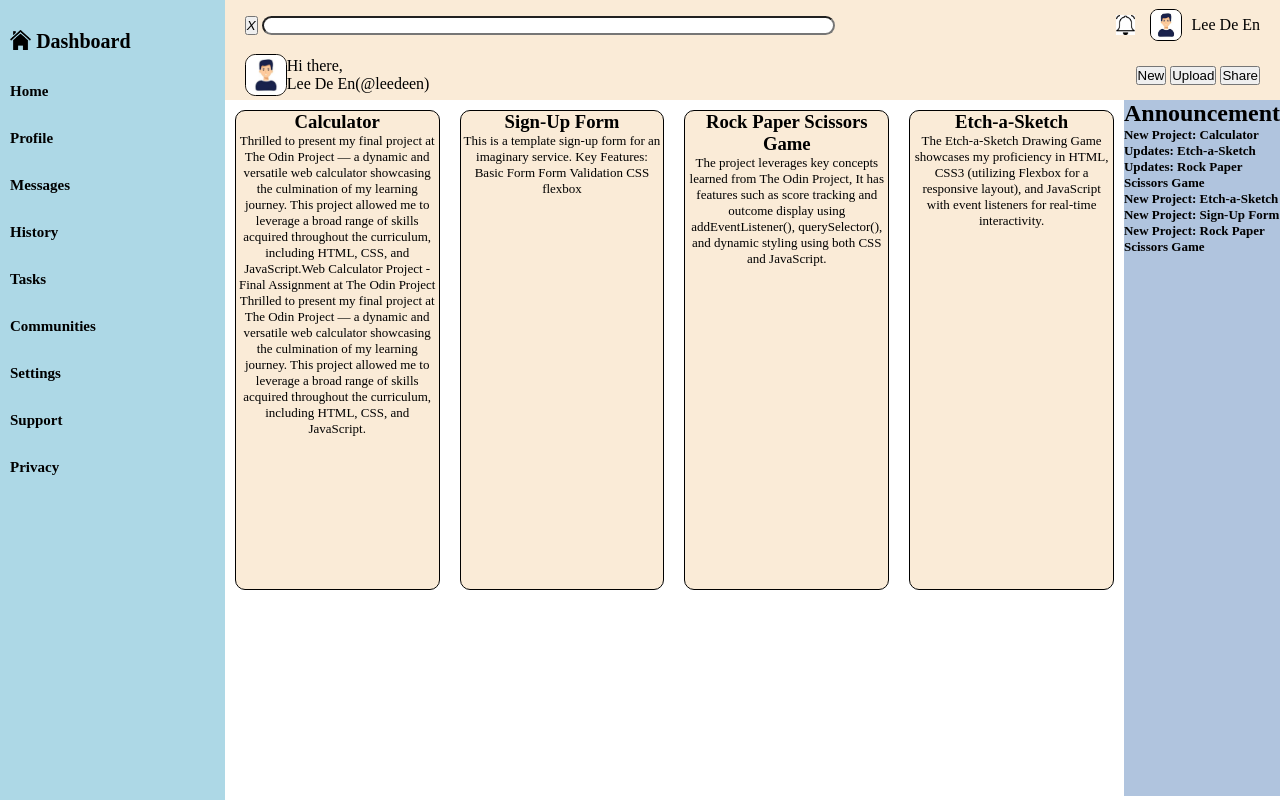
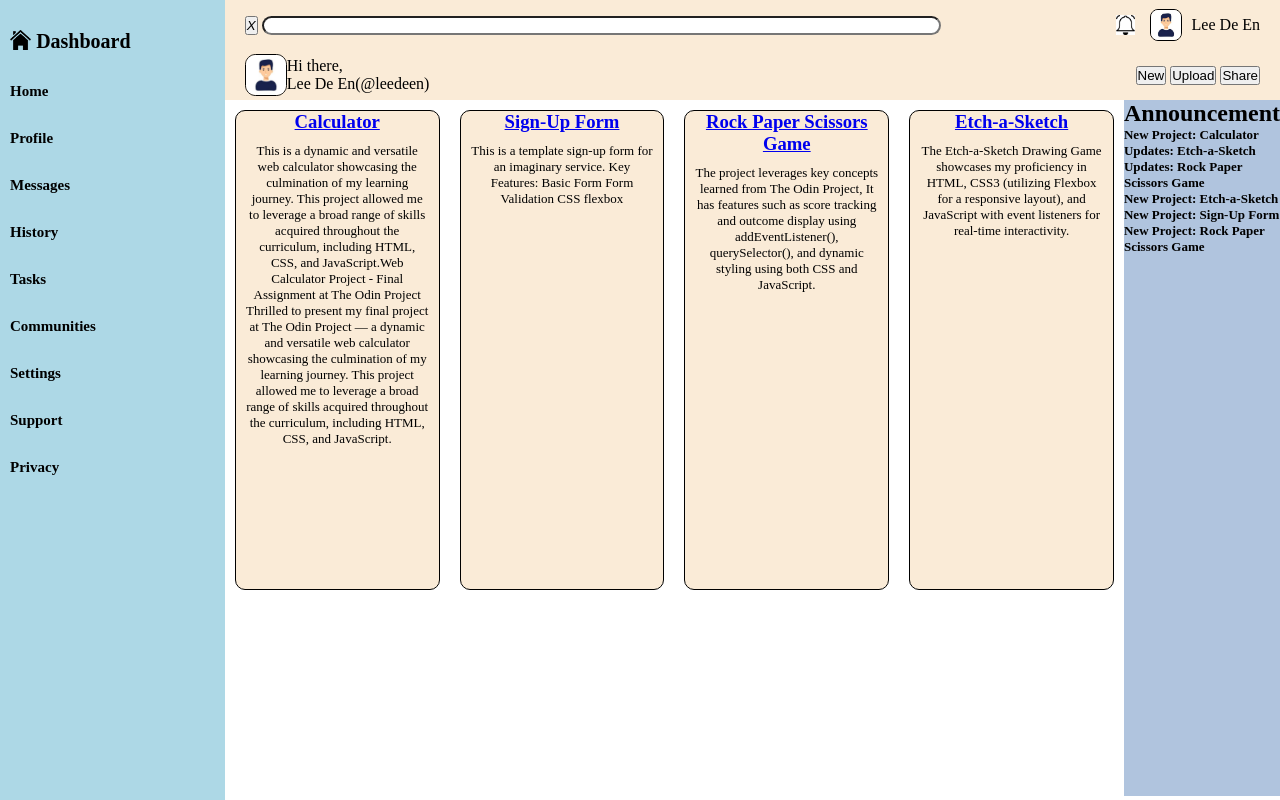
Before and after one commit to leedeen01/Admin-Dashboard, a plain HTML site: page index.html in a window 1280 px wide. Drawn offline with Linux system fonts and the light colour scheme.

Commit message:
Added the links to the projects

```diff
--- a/index.html
+++ b/index.html
@@ -68,21 +68,21 @@
         </div>
 
         <div class="projects">
-            <h3 class="project-listing">Calculator
-                <div class="project-description">Thrilled to present my final project at The Odin Project — a dynamic and versatile web calculator showcasing the culmination of my learning journey. This project allowed me to leverage a broad range of skills acquired throughout the curriculum, including HTML, CSS, and JavaScript.Web Calculator Project - Final Assignment at The Odin Project Thrilled to present my final project at The Odin Project — a dynamic and versatile web calculator showcasing the culmination of my learning journey. This project allowed me to leverage a broad range of skills acquired throughout the curriculum, including HTML, CSS, and JavaScript.
+            <h3 class="project-listing"><a href="https://leedeen01.github.io/calculator/">Calculator</a>
+                <div class="project-description">This is a dynamic and versatile web calculator showcasing the culmination of my learning journey. This project allowed me to leverage a broad range of skills acquired throughout the curriculum, including HTML, CSS, and JavaScript.Web Calculator Project - Final Assignment at The Odin Project Thrilled to present my final project at The Odin Project — a dynamic and versatile web calculator showcasing the culmination of my learning journey. This project allowed me to leverage a broad range of skills acquired throughout the curriculum, including HTML, CSS, and JavaScript.
                 </div>
             </h3>
-            <h3 class="project-listing">Sign-Up Form
+            <h3 class="project-listing"><a href="https://leedeen01.github.io/sign-up-form/">Sign-Up Form</a>
                 <div class="project-description">This is a template sign-up form for an imaginary service.
                     Key Features:
                     Basic Form
                     Form Validation
                     CSS flexbox</div>
             </h3>
-            <h3 class="project-listing">Rock Paper Scissors Game
+            <h3 class="project-listing"><a href="https://leedeen01.github.io/Rock-Paper-Scissors/">Rock Paper Scissors Game</a>
                 <div class="project-description">The project leverages key concepts learned from The Odin Project, It has features such as score tracking and outcome display using addEventListener(), querySelector(), and dynamic styling using both CSS and JavaScript.</div>
             </h3>
-            <h3 class="project-listing">Etch-a-Sketch
+            <h3 class="project-listing"><a href="https://leedeen01.github.io/Etch-a-Sketch/">Etch-a-Sketch</a>
                 <div class="project-description">The Etch-a-Sketch Drawing Game showcases my proficiency in HTML, CSS3 (utilizing Flexbox for a responsive layout), and JavaScript with event listeners for real-time interactivity.</div>
             </h3>
         </div>
--- a/styles.css
+++ b/styles.css
@@ -50,12 +50,12 @@
 
 
 .search {
-    width: 60%;
+    width: 80%;
     margin-left: 20px;
 }
 
 .search-bar {
-    width: 90%;
+    width: 80%;
 }
 
 .search-bar,
@@ -105,6 +105,7 @@
 .project-description {
     font-size: small;
     font-weight: 100;
+    margin:10px;
 }
 
 .annonucement {
```
